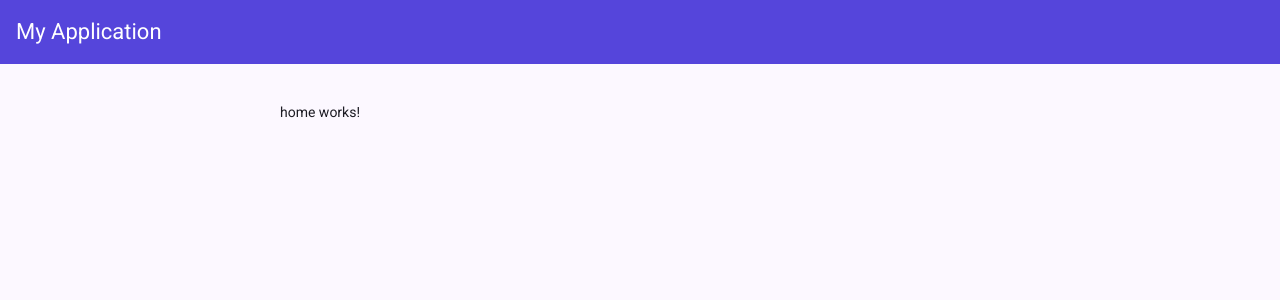
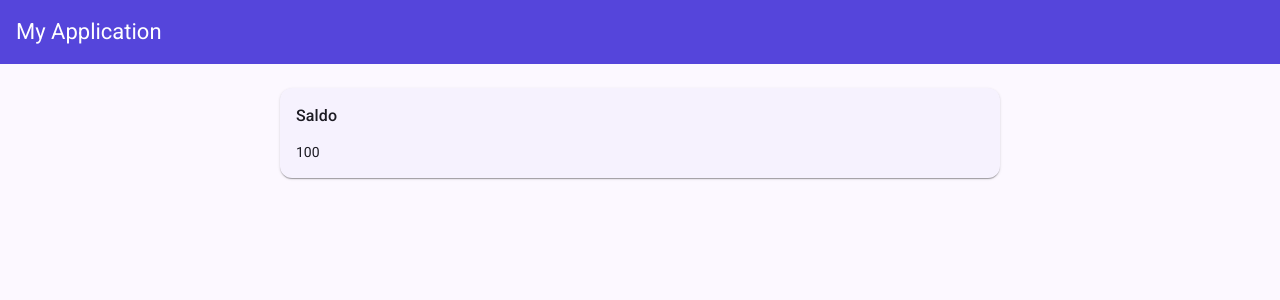
Before and after one commit to NalandaMelo/gerenciado-financeiro, an Angular app: page / in a window 1280 px wide. Shown: the top 300 px of the page. Built offline with nearby package versions, Linux system fonts and the light colour scheme.

Commit message:
alteração na home

```diff
--- /dev/null
+++ b/src/app/features/home/components/balance-card/balance-card.html
@@ -0,0 +1,10 @@
+<mat-card>
+
+    <mat-card-header>
+      <mat-card-subtitle>{{ label() }}</mat-card-subtitle>
+    </mat-card-header>
+
+    <mat-card-content>
+        <p>{{ value() }}</p>
+    </mat-card-content>
+</mat-card>
--- /dev/null
+++ b/src/app/features/home/components/balance-card/balance-card.ts
@@ -0,0 +1,14 @@
+import { Component, input } from '@angular/core';
+import { MatCardModule } from '@angular/material/card';
+
+@Component({
+  selector: 'app-balance-card',
+  imports: [MatCardModule],
+  templateUrl: './balance-card.html',
+  styleUrl: './balance-card.scss',
+})
+export class BalanceCard {
+  type = input.required<'income' | 'outcome'| 'balance'>();
+  label = input.required<string>();
+  value = input.required<number>();
+}
--- a/src/app/features/home/home.html
+++ b/src/app/features/home/home.html
@@ -1 +1,5 @@
-<p>home works!</p>
+<app-balance-card
+[type]="'balance'"
+[label]="'Saldo'"
+[value]="100"
+></app-balance-card>
--- a/src/app/features/home/home.ts
+++ b/src/app/features/home/home.ts
@@ -1,8 +1,9 @@
 import { Component } from '@angular/core';
+import { BalanceCard } from './components/balance-card/balance-card';
 
 @Component({
   selector: 'app-home',
-  imports: [],
+  imports: [BalanceCard],
   templateUrl: './home.html',
   styleUrl: './home.scss',
 })
```
Also changed, not shown: src/app/features/home/components/balance-card/balance-card.scss (added).
